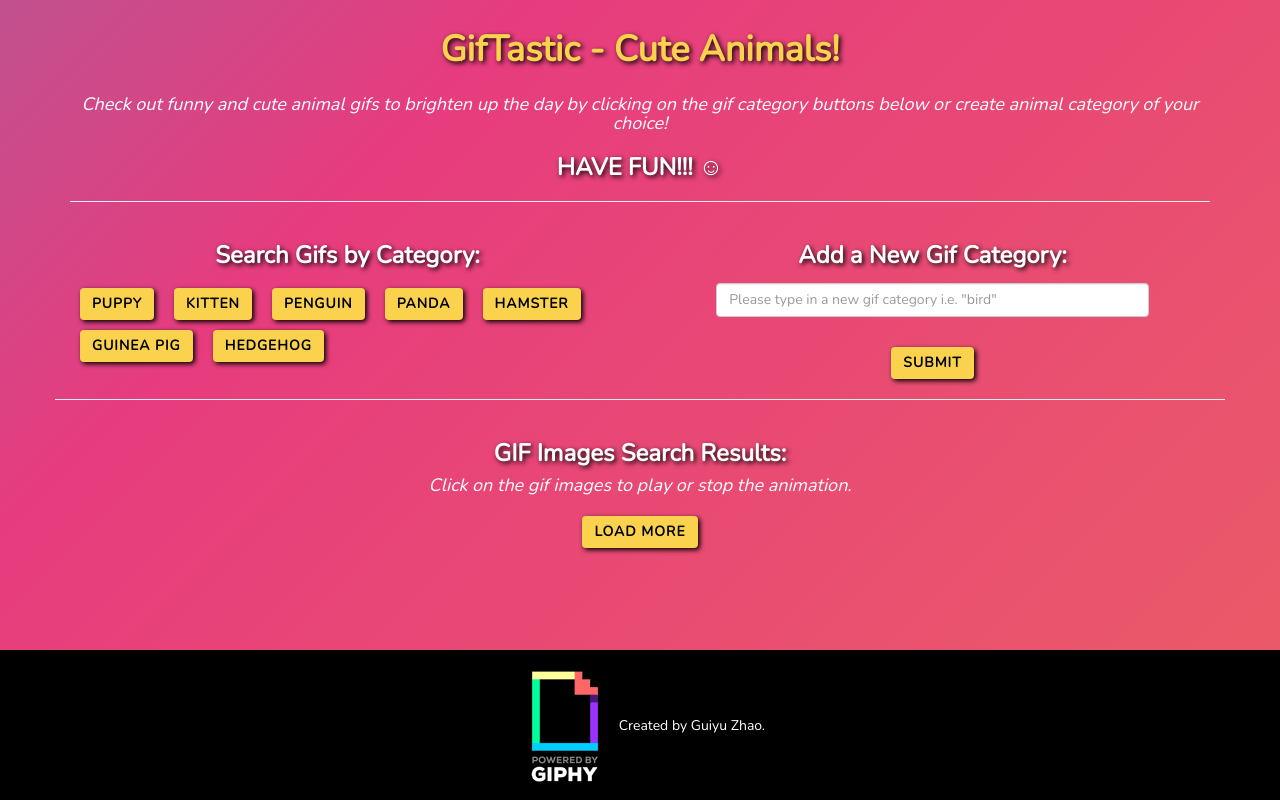
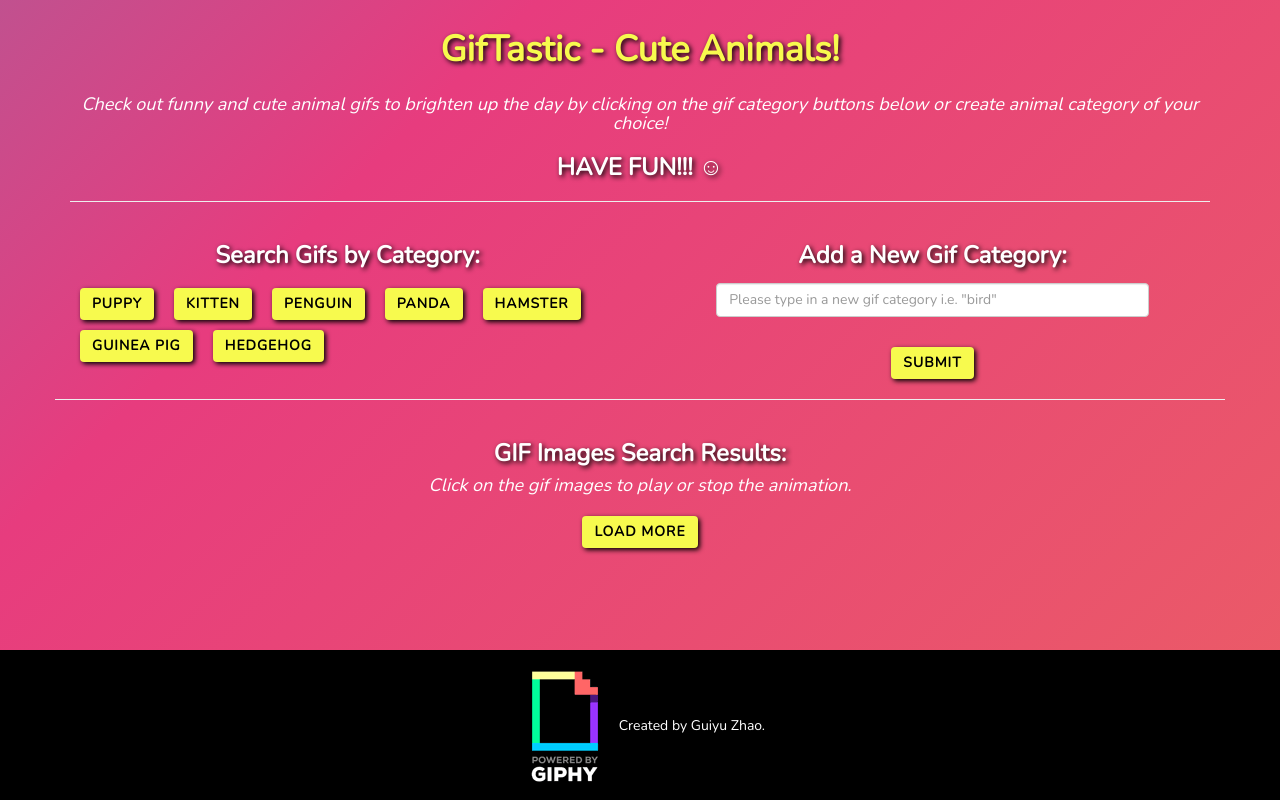
Before and after one commit to CocoZDev/GifTastic, a PHP site: page / in a window 1280 px wide. Run offline with PHP 8.4, Linux system fonts and the light colour scheme; some libraries are stand-ins or nearby versions.

Commit message:
updated theme color

```diff
--- a/assets/css/style.css
+++ b/assets/css/style.css
@@ -85,7 +85,7 @@ h3 {
 
 h1 {
   padding: 10px 0 15px 0;
-  color: #fad24e !important;
+  color: #f7fa4e !important;
 }
 
 h4 {
@@ -115,7 +115,7 @@ h4 {
 }
 
 .img-cropper:hover {
-  border: 5px solid #fa4ea4;
+  border: 5px solid #f7fa4e;
   height: auto;
 }
 
@@ -162,7 +162,7 @@ footer {
 }
 
 .btn-primary {
-  background: #fad24e !important;
+  background: #f7fa4e !important;
   color: black !important;
   box-shadow: 2px 2px 5px black;
   border: none !important;
@@ -173,12 +173,12 @@ footer {
 .btn-primary:active,
 .btn-primary.active,
 .open > .dropdown-toggle.btn-primary {
-  background: #fad24e !important;
+  background: #f7fa4e !important;
 }
 
 .btn-primary:active,
 .btn-primary.active {
-  background: #fad24e !important;
+  background: #f7fa4e !important;
   border: none !important;
 }
 
```
